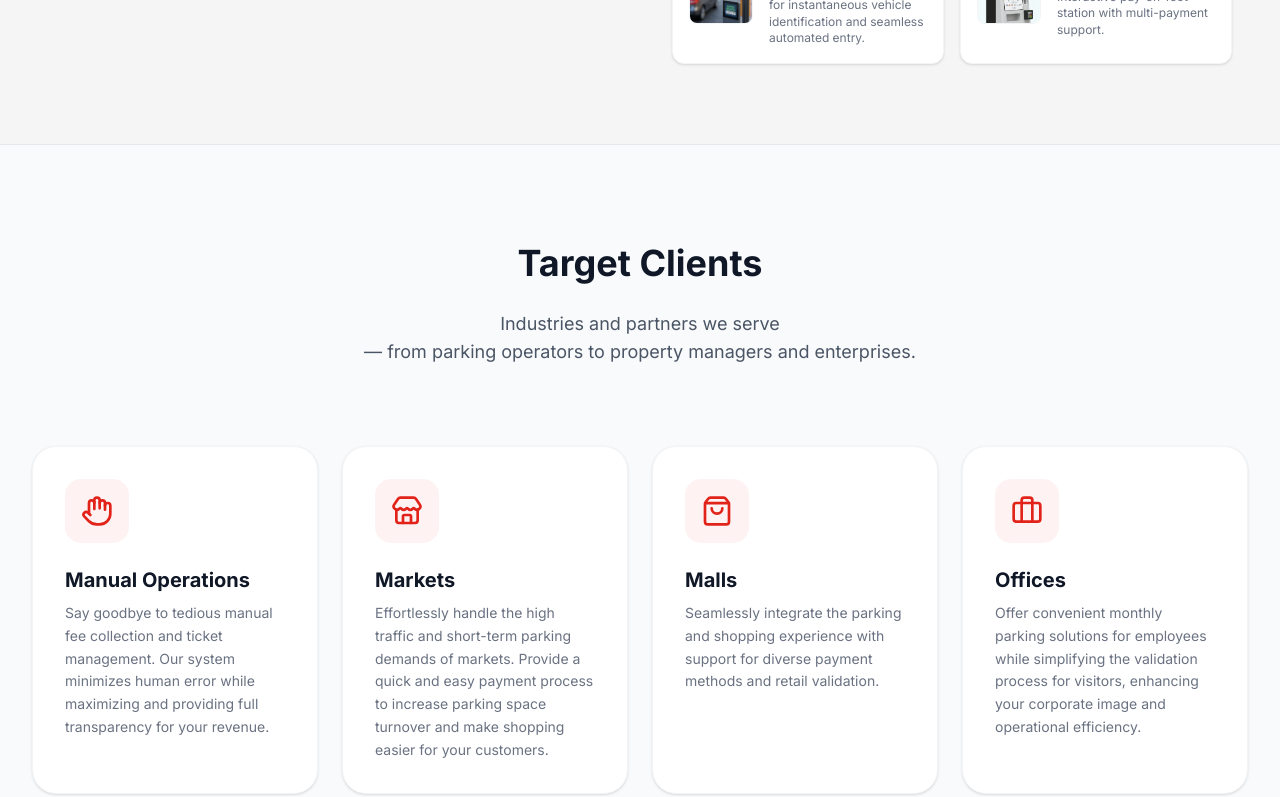
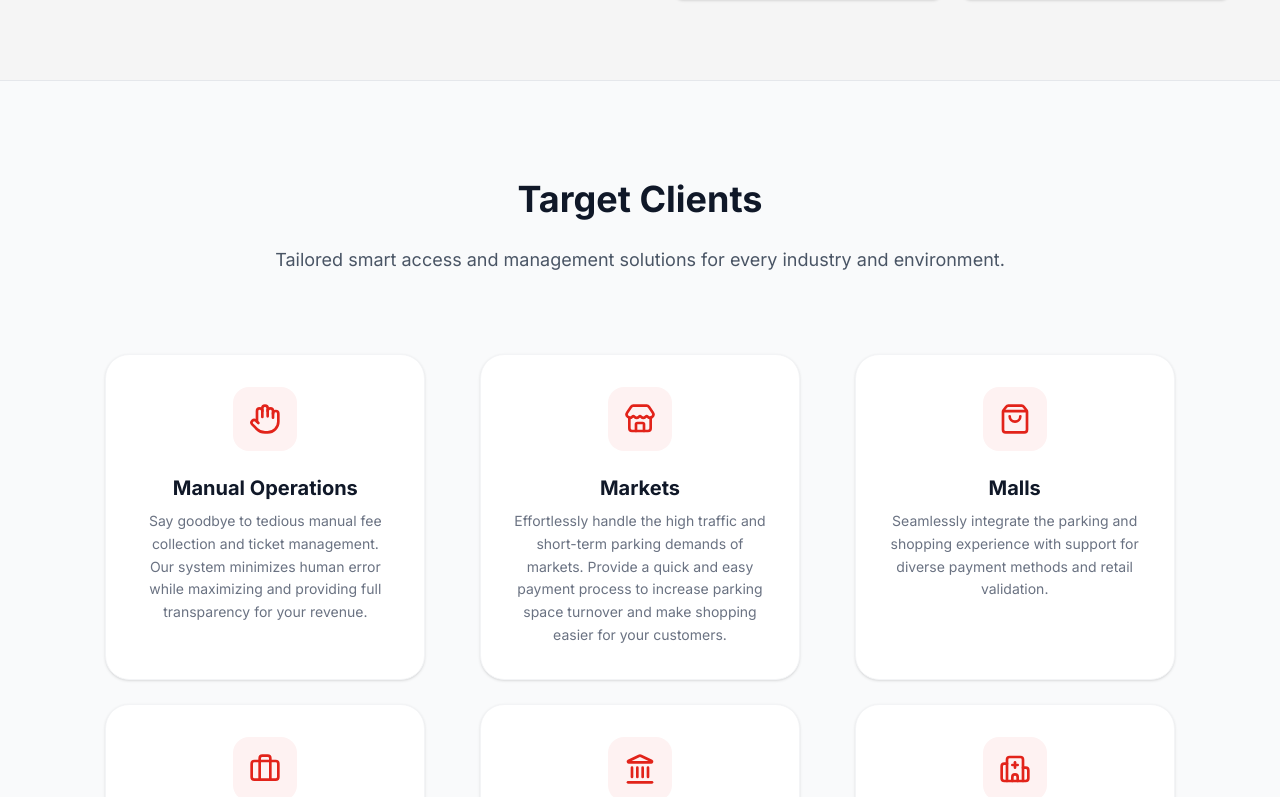
Before and after one commit to CaiXinRu/Rolling-Program, a Next.js app: page / in a window 1280 px wide. Shown: the part 2000-2797 px from the top of the page. Built offline with nearby package versions, Linux system fonts and the light colour scheme; no server answers.

Commit message:
chore: adjust hero padding & target client layout

```diff
--- a/src/app/components/Hero.tsx
+++ b/src/app/components/Hero.tsx
@@ -8,7 +8,7 @@ const Hero: React.FC = () => {
   return (
     <section
       id="home"
-      className="relative pt-32 pb-20 md:pt-48 md:pb-36 overflow-hidden"
+      className="relative pt-32 md:pt-48 md:pb-20 overflow-hidden"
       style={{
         backgroundImage: `url(${HERO_BG_IMAGE})`,
         backgroundSize: "cover",
--- a/src/app/components/SystemSection.tsx
+++ b/src/app/components/SystemSection.tsx
@@ -155,19 +155,18 @@ const SystemSection: React.FC<SystemSectionProps> = ({
               Target Clients
             </h2>
             <p className="text-lg text-gray-600">
-              Industries and partners we serve
-              <br />— from parking operators to property managers and
-              enterprises.
+              Tailored smart access and management solutions for every industry
+              and environment.
             </p>
           </div>
 
-          <div className="grid grid-cols-1 sm:grid-cols-2 lg:grid-cols-4 gap-6">
+          <div className="grid grid-cols-1 sm:grid-cols-2 lg:grid-cols-3 gap-6 justify-items-center max-w-[1100px] mx-auto">
             {system.partnerOpportunity.map((sector, i) => (
               <div
                 key={i}
-                className="bg-white p-8 rounded-3xl shadow-sm hover:shadow-xl transition-all border border-gray-100 group"
+                className="bg-white p-8 rounded-3xl shadow-sm hover:shadow-xl transition-all border border-gray-100 group w-full max-w-[320px] text-center flex flex-col items-center"
               >
-                <div className="w-16 h-16 bg-red-50 text-rp-red rounded-2xl flex items-center justify-center mb-6 group-hover:bg-rp-red group-hover:text-white transition-colors duration-300">
+                <div className="w-16 h-16 bg-red-50 text-rp-red rounded-2xl flex items-center justify-center mb-6 group-hover:bg-rp-red group-hover:text-white transition-colors duration-300 shrink-0">
                   {sector.icon}
                 </div>
                 <h3 className="text-xl font-bold text-gray-900 mb-2 leading-snug">
```
